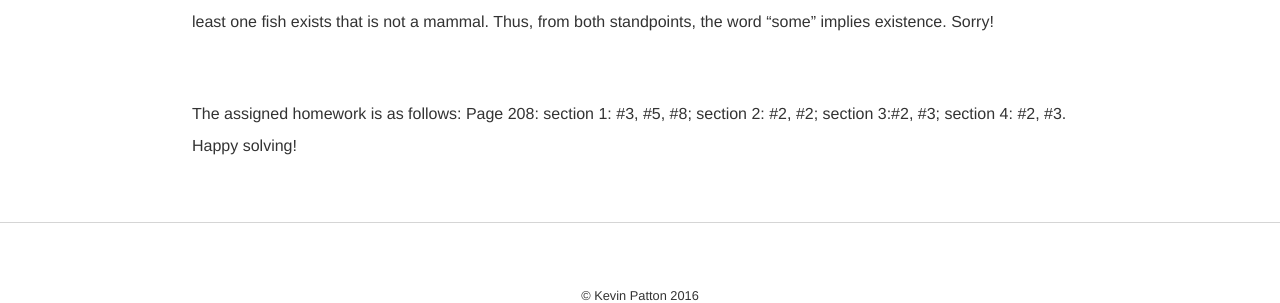
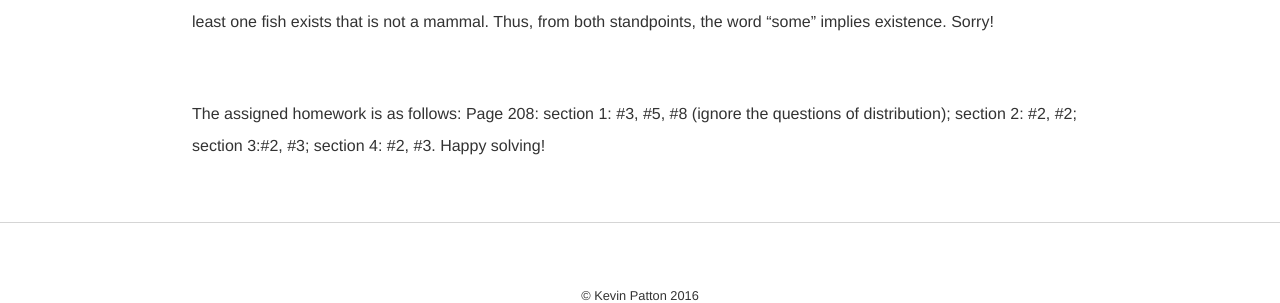
Before and after one commit to kevinjpatton/kevinjpatton.github.io, a Jekyll site: the page built from teaching/phil_110/index.html, in a window 1280 px wide. Shown: the part 1863-2166 px from the top of the page. Built offline with Jekyll 4.4.1, drawn with Linux system fonts in a browser that asks for light colours; Markdown is read by kramdown in place of the engine named in the settings.

Commit message:
Update index.html

```diff
--- a/teaching/phil_110/index.html
+++ b/teaching/phil_110/index.html
@@ -18,4 +18,4 @@ title: Philosophy 110 - Kevin Patton
 <p>Today we continued our discussion of categorical logic by covering section 4.2 and part of section 4.3.  Today's handout can be downloaded <a href=/teaching/phil_110/Day6-Section4.2-4.3_1.pdf target="_blank">here</a>.</p>
 <p>It was called to my attention that I misspoke about how the Boolean/Modern and Aristotelian/Traditional systems handle the issue of existential import in regards to particular propositions.  The Aristotelian standpoint differs from the Boolean standpoint only with regard to universal (A and E) propositions. The two standpoints are identical with regard to particular (I and O) propositions. Both the Aristotelian and the Boolean standpoints recognize that particular propositions make a positive assertion about existence (i.e. that something does exist). For example, from both standpoints, the statement “Some cats are animals” asserts that at least one cat exists that is an animal. Also, from both standpoints, “Some fish are not mammals” asserts that at least one fish exists that is not a mammal. Thus, from both standpoints, the word “some” implies existence.  Sorry!</p>
 
-<p>The assigned homework is as follows: Page 208: section 1: #3, #5, #8; section 2: #2, #2; section 3:#2, #3; section 4: #2, #3.  Happy solving!</p>
+<p>The assigned homework is as follows: Page 208: section 1: #3, #5, #8 (ignore the questions of distribution); section 2: #2, #2; section 3:#2, #3; section 4: #2, #3.  Happy solving!</p>
```
